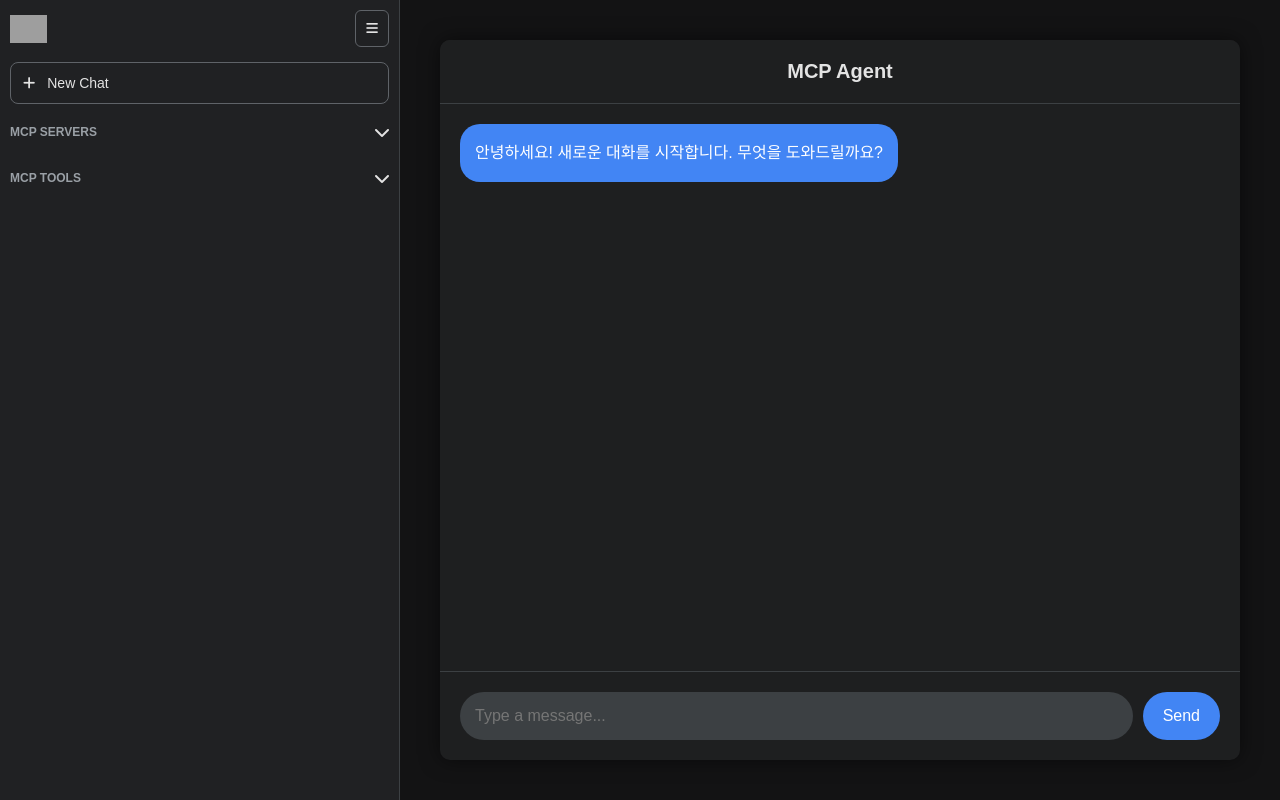
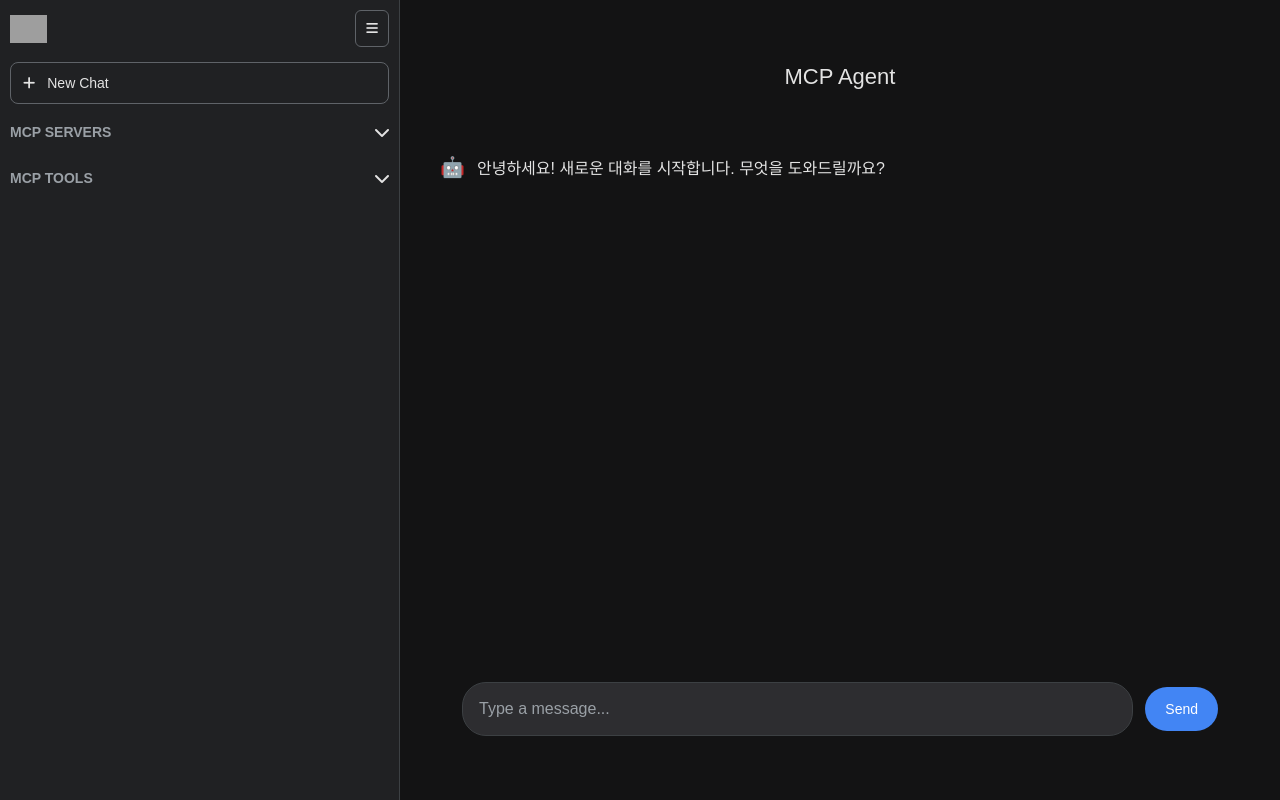
Before and after one commit to parkchanghyup/Telegram_AI_Agent_Bot, a Flask app: page / in a window 1280 px wide. Run offline with Flask 3, Linux system fonts and the light colour scheme; parts of the project's set-up code (start-up, migrations or seed data) failed here and were passed over; some libraries are stand-ins or nearby versions; grey boxes are pictures that could not be loaded.

Commit message:
refactor: chat ui 개선

```diff
--- a/frontend/static/script.js
+++ b/frontend/static/script.js
@@ -92,8 +92,23 @@ document.addEventListener('DOMContentLoaded', () => {
         const messageElement = document.createElement('div');
         messageElement.classList.add('message', senderClass);
 
-        // Convert markdown to HTML for bot messages, keep plain text for user messages
-        if (senderClass === 'bot-message' && window.marked) {
+        // For bot messages, create proper structure with emoji and content wrapper
+        if (senderClass === 'bot-message') {
+            // Create emoji element
+            const emojiElement = document.createElement('div');
+            emojiElement.classList.add('bot-message-emoji');
+            emojiElement.textContent = '🤖';
+
+            // Create wrapper for content and copy button
+            const messageWrapper = document.createElement('div');
+            messageWrapper.classList.add('bot-message-wrapper');
+
+            // Create content wrapper
+            const contentWrapper = document.createElement('div');
+            contentWrapper.classList.add('bot-message-content');
+
+            // Convert markdown to HTML for bot messages
+            if (window.marked) {
                 try {
                     // Configure marked for security and better rendering
                     const renderer = new marked.Renderer();
@@ -112,19 +127,35 @@ document.addEventListener('DOMContentLoaded', () => {
                         smartypants: false
                     });
 
-                messageElement.innerHTML = marked.parse(text);
+                    contentWrapper.innerHTML = marked.parse(text);
 
                     // Apply syntax highlighting to code blocks
                     if (window.hljs) {
-                    messageElement.querySelectorAll('pre code').forEach((block) => {
+                        contentWrapper.querySelectorAll('pre code').forEach((block) => {
                             hljs.highlightElement(block);
                         });
                     }
                 } catch (error) {
                     console.error('Markdown parsing error:', error);
-                messageElement.textContent = text; // Fallback to plain text
+                    contentWrapper.textContent = text; // Fallback to plain text
                 }
             } else {
+                contentWrapper.textContent = text;
+            }
+
+            // Add copy button
+            const copyButton = document.createElement('button');
+            copyButton.classList.add('copy-btn');
+            copyButton.innerHTML = '<i class="fas fa-copy"></i>Copy';
+            copyButton.onclick = () => copyToClipboard(text, copyButton);
+
+            // Assemble the structure
+            messageWrapper.appendChild(contentWrapper);
+            messageWrapper.appendChild(copyButton);
+            messageElement.appendChild(emojiElement);
+            messageElement.appendChild(messageWrapper);
+        } else {
+            // For user messages, just set text content
             messageElement.textContent = text;
         }
 
@@ -133,6 +164,48 @@ document.addEventListener('DOMContentLoaded', () => {
         }
         chatBox.appendChild(messageElement);
         chatBox.scrollTop = chatBox.scrollHeight;
+    };
+
+    // Copy to clipboard function
+    const copyToClipboard = async (text, buttonElement) => {
+        try {
+            await navigator.clipboard.writeText(text);
+
+            // Update button to show success
+            const originalHTML = buttonElement.innerHTML;
+            buttonElement.innerHTML = '<i class="fas fa-check"></i>Copied!';
+            buttonElement.classList.add('copied');
+
+            // Reset button after 2 seconds
+            setTimeout(() => {
+                buttonElement.innerHTML = originalHTML;
+                buttonElement.classList.remove('copied');
+            }, 2000);
+        } catch (err) {
+            console.error('Failed to copy text: ', err);
+
+            // Fallback for older browsers
+            const textArea = document.createElement('textarea');
+            textArea.value = text;
+            document.body.appendChild(textArea);
+            textArea.select();
+            try {
+                document.execCommand('copy');
+
+                // Update button to show success
+                const originalHTML = buttonElement.innerHTML;
+                buttonElement.innerHTML = '<i class="fas fa-check"></i>Copied!';
+                buttonElement.classList.add('copied');
+
+                setTimeout(() => {
+                    buttonElement.innerHTML = originalHTML;
+                    buttonElement.classList.remove('copied');
+                }, 2000);
+            } catch (fallbackErr) {
+                console.error('Fallback copy failed: ', fallbackErr);
+            }
+            document.body.removeChild(textArea);
+        }
     };
 
     // Sidebar functionality
--- a/frontend/static/style.css
+++ b/frontend/static/style.css
@@ -105,7 +105,7 @@ body {
 }
 
 .sidebar-title {
-    font-size: 12px;
+    font-size: 14px;
     color: #9aa0a6;
     margin: 20px 0 10px;
     text-transform: uppercase;
@@ -205,14 +205,15 @@ body {
 
 
 
-/* Main Content (Gemini Style Chat) */
+/* Main Content (Simple & Clean) */
 .main-content {
     flex: 1;
     display: flex;
     justify-content: center;
     align-items: center;
     padding: 20px;
-    position: relative; /* For the open button */
+    position: relative;
+    background: #131314;
 }
 
 .open-btn {
@@ -230,53 +231,108 @@ body {
 
 .chat-container {
     width: 100%;
-    max-width: 800px;
+    max-width: 900px;
     height: 90vh;
-    background-color: #1e1f20;
-    border-radius: 10px;
+    background: transparent;
     display: flex;
     flex-direction: column;
-    box-shadow: 0 0 20px rgba(0, 0, 0, 0.5);
 }
 
 .chat-header {
-    background-color: #1e1f20;
-    padding: 20px;
-    border-bottom: 1px solid #3c4043;
-    border-radius: 10px 10px 0 0;
+    padding: 24px 0;
     text-align: center;
 }
 
 .chat-header h2 {
     margin: 0;
-    font-size: 20px;
+    font-size: 22px;
+    font-weight: 400;
+    color: #e3e3e3;
 }
 
 .chat-box {
     flex-grow: 1;
-    padding: 20px;
+    padding: 20px 0;
     overflow-y: auto;
     display: flex;
     flex-direction: column;
+    scroll-behavior: smooth;
 }
 
 .chat-box .message {
-    margin-bottom: 15px;
-    padding: 10px 15px;
-    border-radius: 20px;
-    max-width: 70%;
+    margin-bottom: 16px;
+    padding: 16px 20px;
+    border-radius: 18px;
+    max-width: 80%;
     line-height: 1.5;
+    word-wrap: break-word;
 }
 
 .chat-box .user-message {
-    background-color: #3c4043;
+    background-color: #2d2d30;
+    color: #e3e3e3;
     align-self: flex-end;
+    margin-left: auto;
 }
 
 .chat-box .bot-message {
-    background-color: #4285f4;
+    background-color: transparent;
+    color: #e3e3e3;
+    align-self: flex-start;
+    margin-right: auto;
+    display: flex;
+    gap: 12px;
+    align-items: flex-start;
+}
+
+.bot-message-emoji {
+    font-size: 20px;
+    margin-top: 2px;
+    flex-shrink: 0;
+}
+
+.bot-message-wrapper {
+    display: flex;
+    flex-direction: column;
+    flex: 1;
+    min-width: 0;
+}
+
+.bot-message-content {
+    flex: 1;
+}
+
+.copy-btn {
+    background: #2d2d30;
+    border: 1px solid #3c4043;
+    color: #9aa0a6;
+    padding: 6px 12px;
+    border-radius: 16px;
+    cursor: pointer;
+    font-size: 11px;
+    opacity: 0;
+    transition: all 0.2s ease;
+    display: flex;
+    align-items: center;
+    gap: 4px;
+    margin-top: 8px;
+    align-self: flex-start;
+    white-space: nowrap;
+}
+
+.bot-message:hover .copy-btn {
+    opacity: 1;
+}
+
+.copy-btn:hover {
+    background: #3c4043;
+    color: #e3e3e3;
+}
+
+.copy-btn.copied {
+    background: #34a853;
     color: white;
-    align-self: flex-start;
+    border-color: #34a853;
 }
 
 /* Markdown styling within bot messages */
@@ -313,12 +369,12 @@ body {
 }
 
 .bot-message pre {
-    background-color: #282c34 !important; /* atom-one-dark background */
-    padding: 12px;
+    background: #1e1f20 !important;
+    padding: 16px;
     border-radius: 8px;
     overflow-x: auto;
-    margin: 10px 0;
-    border-left: 4px solid #61dafb;
+    margin: 12px 0;
+    border-left: 3px solid #4285f4;
 }
 
 .bot-message pre code {
@@ -326,12 +382,13 @@ body {
     padding: 0;
     font-size: 0.85em;
     line-height: 1.4;
-    color: #abb2bf; /* atom-one-dark text color */
+    color: #e3e3e3;
+    font-family: 'SF Mono', 'Monaco', 'Cascadia Code', 'Roboto Mono', monospace;
 }
 
 /* Override highlight.js styles to fit our theme */
 .bot-message pre code.hljs {
-    background: #282c34 !important;
+    background: none !important;
     padding: 0;
 }
 
@@ -387,46 +444,68 @@ body {
 
 .chat-input {
     display: flex;
-    padding: 20px;
-    border-top: 1px solid #3c4043;
+    padding: 20px 0 24px;
+    gap: 12px;
+    align-items: center;
+    max-width: 900px;
+    margin: 0 auto;
+    width: 90%;
 }
 
 #user-input {
     flex-grow: 1;
-    background-color: #3c4043;
-    border: none;
-    padding: 15px;
-    border-radius: 25px;
+    background: #2d2d30;
+    border: 1px solid #3c4043;
+    padding: 14px 16px;
+    border-radius: 24px;
     color: #e3e3e3;
     font-size: 16px;
+    line-height: 1.5;
+    resize: none;
+    min-height: 20px;
+    max-height: 120px;
+    overflow-y: auto;
+    transition: border-color 0.2s ease;
 }
 
 #user-input:focus {
     outline: none;
+    border-color: #4285f4;
+}
+
+#user-input::placeholder {
+    color: #9aa0a6;
 }
 
 #send-btn {
-    background-color: #4285f4;
+    background: #4285f4;
     color: white;
     border: none;
-    padding: 15px 20px;
-    border-radius: 25px;
-    margin-left: 10px;
+    padding: 14px 20px;
+    border-radius: 24px;
     cursor: pointer;
-    font-size: 16px;
+    font-size: 14px;
+    font-weight: 500;
+    transition: background-color 0.2s ease;
+    min-width: 70px;
 }
 
 #send-btn:hover {
-    background-color: #5a95f5;
+    background: #5a95f5;
 }
 
-/* Scrollbar styling */
+#send-btn:disabled {
+    background: #3c4043;
+    cursor: not-allowed;
+}
+
+/* Simple Scrollbar styling */
 ::-webkit-scrollbar {
     width: 8px;
 }
 
 ::-webkit-scrollbar-track {
-    background: #1e1f20;
+    background: transparent;
 }
 
 ::-webkit-scrollbar-thumb {
@@ -435,7 +514,7 @@ body {
 }
 
 ::-webkit-scrollbar-thumb:hover {
-    background: #555;
+    background: #5f6368;
 }
 
 /* MCP Server Configuration Styles - Simplified */
```
Lines whose indentation alone changed are shown as unchanged.
